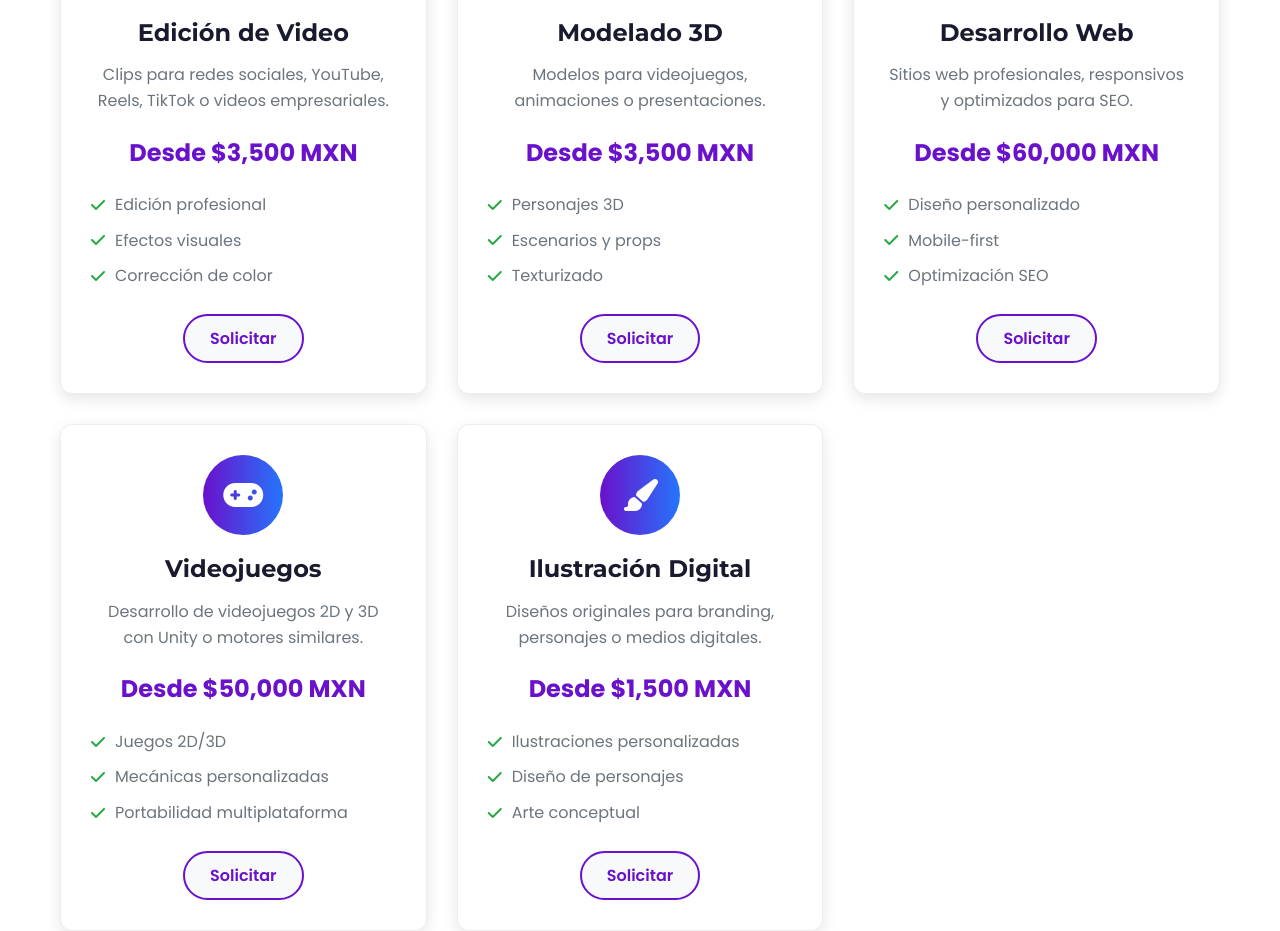
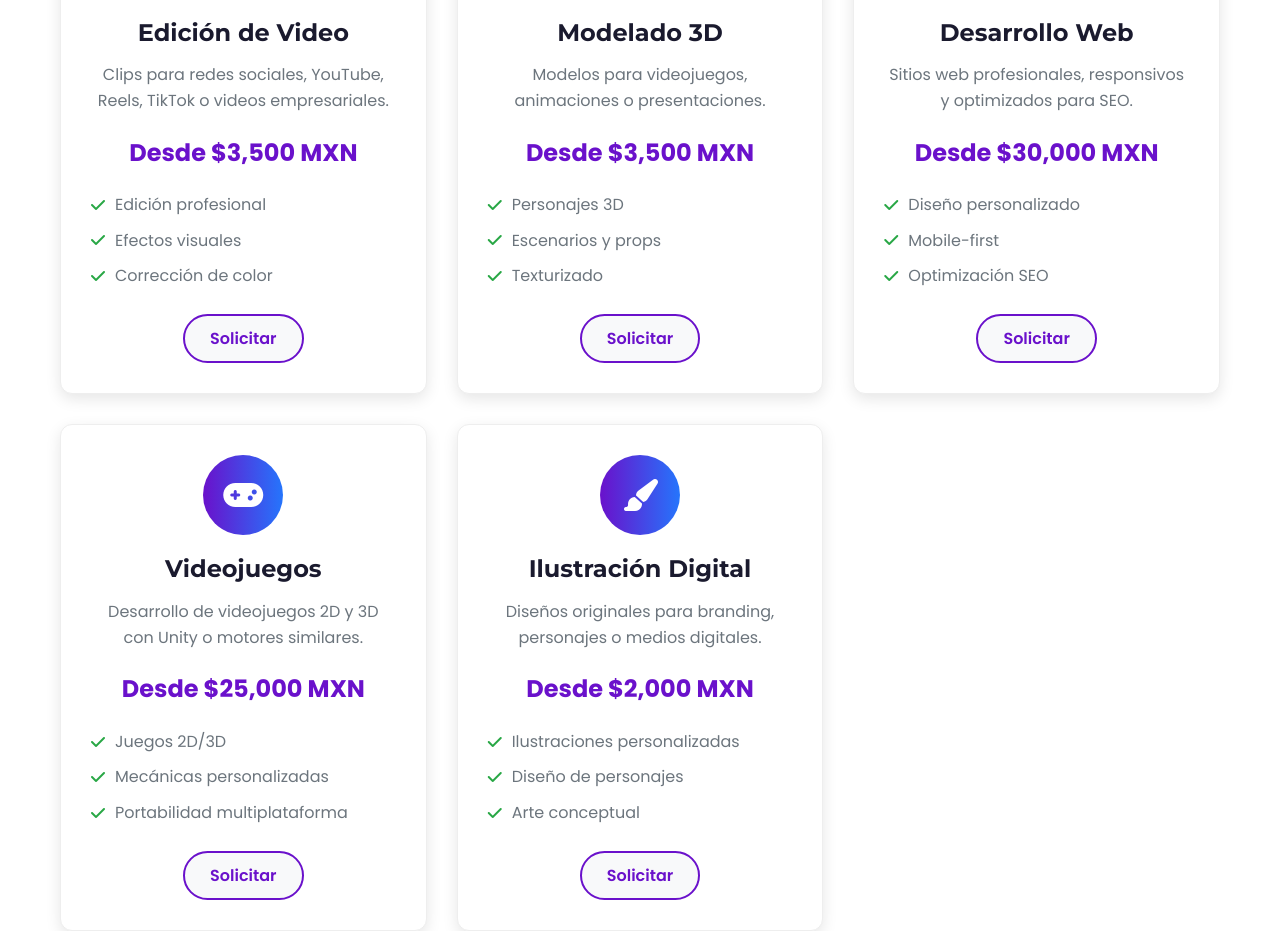
Before and after one commit to DanielHolguinMora/Portafolio2, a plain HTML site: page index.html in a window 1280 px wide. Shown: the part 4300-5231 px from the top of the page. Drawn offline with Linux system fonts and the light colour scheme; a script that the page names is missing.

Commit message:
Update index.html

```diff
--- a/index.html
+++ b/index.html
@@ -379,7 +379,7 @@
         </div>
         <h3>Desarrollo Web</h3>
         <p>Sitios web profesionales, responsivos y optimizados para SEO.</p>
-        <div class="service-price">Desde $60,000 MXN</div>
+        <div class="service-price">Desde $30,000 MXN</div>
         <ul class="service-features">
           <li><i class="fas fa-check"></i> Diseño personalizado</li>
           <li><i class="fas fa-check"></i> Mobile-first</li>
@@ -394,7 +394,7 @@
         </div>
         <h3>Videojuegos</h3>
         <p>Desarrollo de videojuegos 2D y 3D con Unity o motores similares.</p>
-        <div class="service-price">Desde $50,000 MXN</div>
+        <div class="service-price">Desde $25,000 MXN</div>
         <ul class="service-features">
           <li><i class="fas fa-check"></i> Juegos 2D/3D</li>
           <li><i class="fas fa-check"></i> Mecánicas personalizadas</li>
@@ -409,7 +409,7 @@
         </div>
         <h3>Ilustración Digital</h3>
         <p>Diseños originales para branding, personajes o medios digitales.</p>
-        <div class="service-price">Desde $1,500 MXN</div>
+        <div class="service-price">Desde $2,000 MXN</div>
         <ul class="service-features">
           <li><i class="fas fa-check"></i> Ilustraciones personalizadas</li>
           <li><i class="fas fa-check"></i> Diseño de personajes</li>
```
